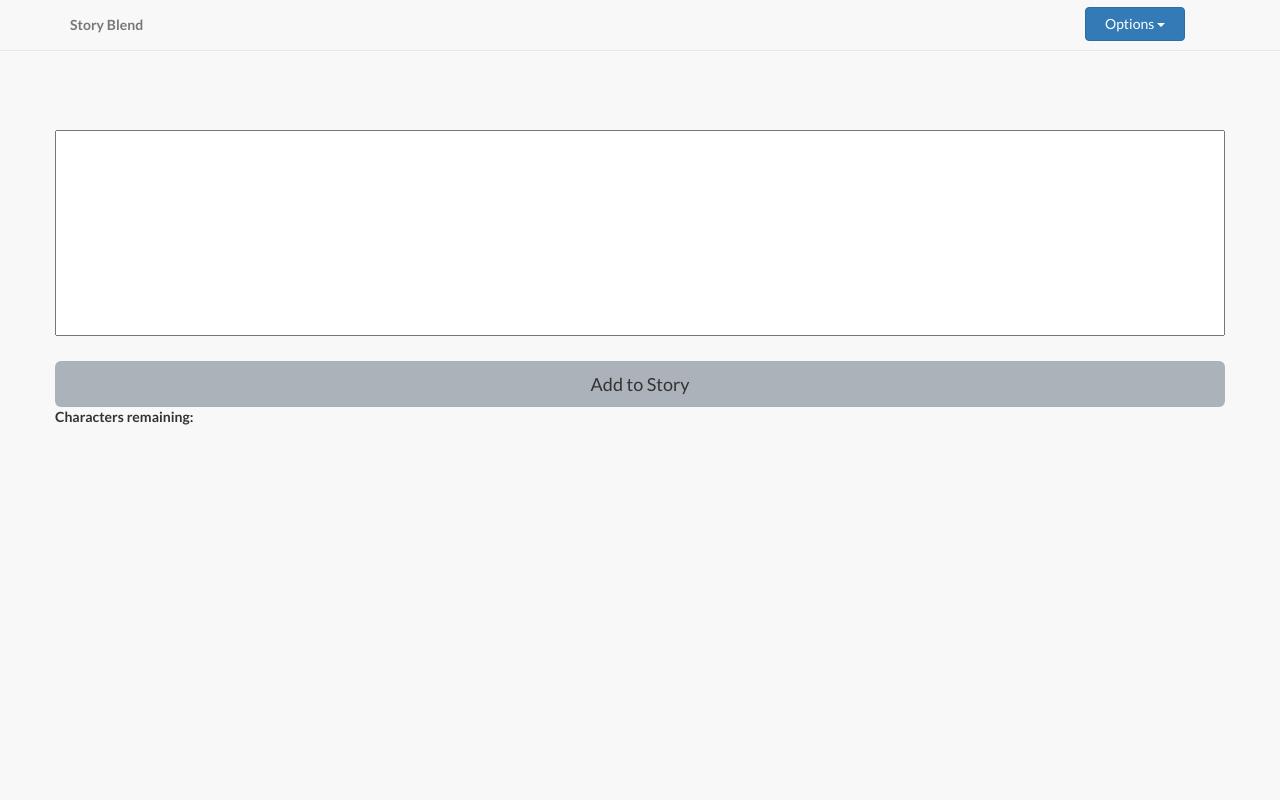
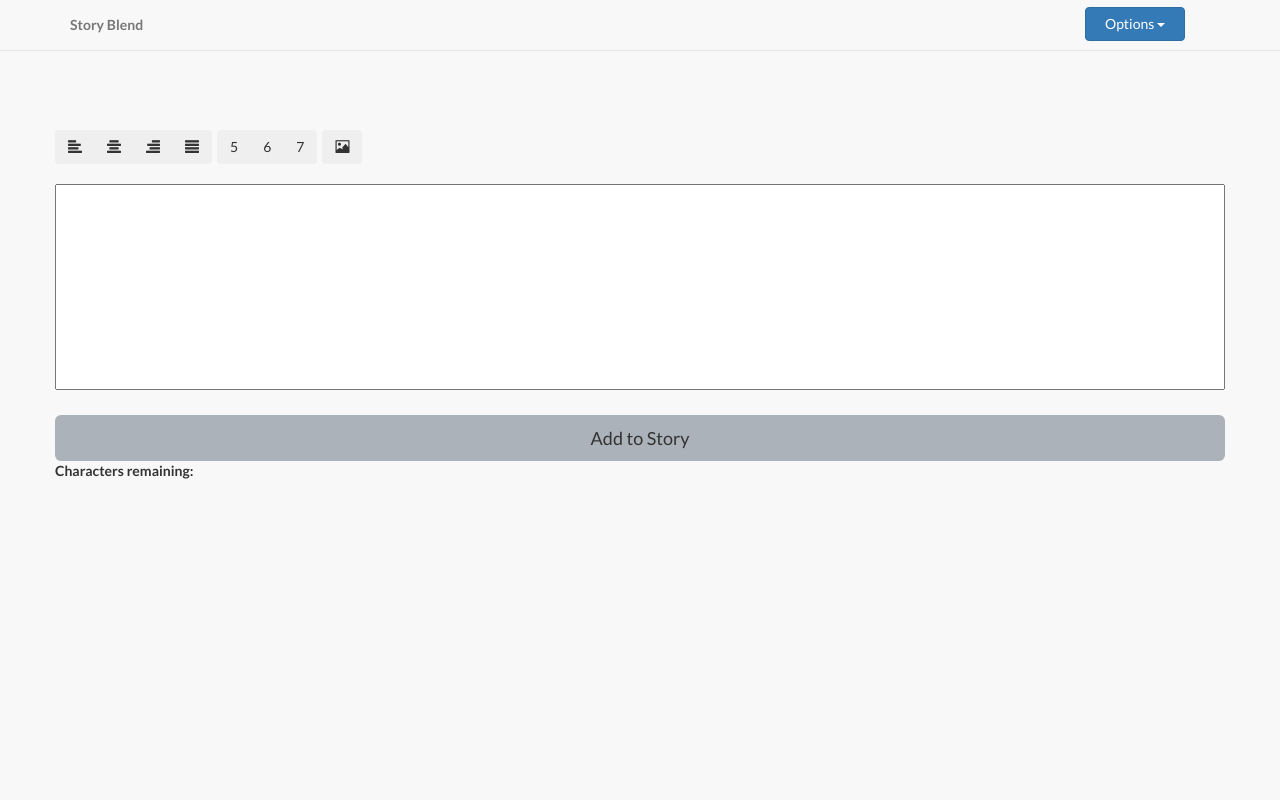
Before and after one commit to storyblend/StoryBlend, a PHP site: page /story.php?s=2 in a window 1280 px wide. Run offline with PHP 8.4, Linux system fonts and the light colour scheme; a user stored in the database is signed in; data comes from the database, SQL or seed files in the repository; data that the repository does not hold is empty; some libraries are stand-ins or nearby versions.

Commit message:
Can insert image

```diff
--- a/story.php
+++ b/story.php
@@ -9,7 +9,7 @@
 
 
 //Select story_list table
-$query_turn_select = "SELECT * FROM `story_list` WHERE `id` = " . $_GET['s'];
+$query_turn_select = "SELECT * FROM `story_list` WHERE `id` = " . mysql_real_escape_string($_GET['s']);
 $result_turn_select = mysqli_query($con, $query_turn_select);
 
 
@@ -27,13 +27,18 @@ $character_limit = $row_turn_select['char_lim'];
 //CHECK USER INPUT//
 ///////////////////
 
+
+$image = "<img src='" . $_POST['image_link'] . "'></img>";
+
+
 //post check
 	if (!(empty($_POST['post_input']))){
-    $post = $_POST['post_input'];
+    $post = $_POST['post_input'] . $image;
 	}
 else {
 	$errors = "<br><br><br>Post is blank";
 }
+
 
 
 ///////////
@@ -262,13 +267,40 @@ echo "<p width='100%' style='text-align:right;font-size:12px;margin:10px;'>" . $
 //Check if it is their turn or if the story is finished
 if ($row_turn_select['turn'] == $login_session)
 {
-echo "<textarea name='post_input' maxlength=" . $row_turn_select['char_lim'] . " style='width:100%; resize:none;' rows='10' id='field' onkeyup='countChar(this)'></textarea> <br><br><input type='submit' id='btn-login' style='background-color:#ABB2B9;' class='btn btn-custom btn-lg btn-block' value='Add to Story'>";
+echo "
+
+<div class='btn-toolbar' role='toolbar' aria-label='Toolbar with button groups'>
+  <div class='btn-group mr-2' role='group' aria-label='First group'>
+    <button type='button' class='btn btn-secondary'><span class='glyphicon glyphicon-align-left'></span></button>
+    <button type='button' class='btn btn-secondary'><span class='glyphicon glyphicon-align-center'></button>
+    <button type='button' class='btn btn-secondary'><span class='glyphicon glyphicon-align-right'></button>
+    <button type='button' class='btn btn-secondary'><span class='glyphicon glyphicon-align-justify'></button>
+  </div>
+  <div class='btn-group mr-2' role='group' aria-label='Second group'>
+    <button type='button' class='btn btn-secondary'>5</button>
+    <button type='button' class='btn btn-secondary'>6</button>
+    <button type='button' class='btn btn-secondary'>7</button>
+  </div>
+  <div class='btn-group' role='group' aria-label='Third group'>
+    <button type='button' class='btn btn-secondary' onclick='img_add()'><span class='glyphicon glyphicon-picture'></span></button>
+  </div>
+</div><br>
+
+<div id='image_input'></div>
+
+<textarea name='post_input' maxlength=" . $row_turn_select['char_lim'] . " style='width:100%; resize:none;' rows='10' id='field' onkeyup='countChar(this)'></textarea> <br><br><input type='submit' id='btn-login' style='background-color:#ABB2B9;' class='btn btn-custom btn-lg btn-block' value='Add to Story'>";
 echo "Characters remaining: <div style='display:inline-block;' id='charNum'></div>";
 } else {
 	echo "<h2 style='color:red;'>It is not your turn</h2><br><a href='welcome.php'>Go back to stories</a>";
 }
 
 ?>
+
+<script>
+function img_add(){
+	document.getElementById('image_input').innerHTML = "<input type='text' name='image_link' placeholder='link to image (should end in .png or .jpg)' class='form-control'><br>";
+}
+</script>
 
 
 </form>
```
